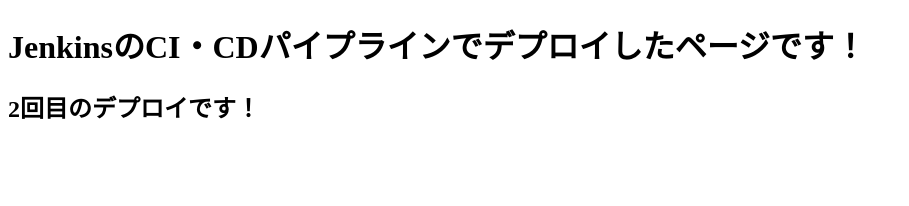
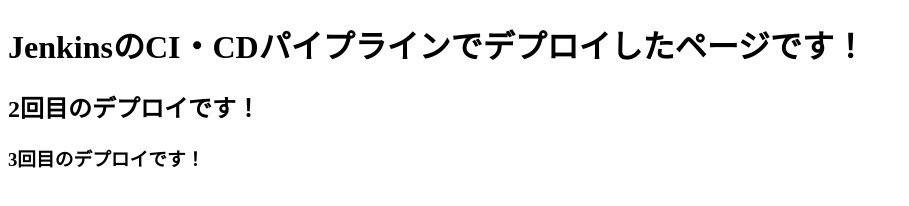
Before and after one commit to inoue-ryoki/JenkinsPipelineDemo, a plain HTML site: page index.html in a window 1280 px wide. Shown: the whole page, without its empty margins (0-909 px from the left). Drawn offline with Linux system fonts and the light colour scheme.

Commit message:
add-text

```diff
--- a/index.html
+++ b/index.html
@@ -6,5 +6,6 @@
 <body>
 <h1>JenkinsのCI・CDパイプラインでデプロイしたページです！</h1>
 <h2>2回目のデプロイです！</h2>
+<h3>3回目のデプロイです！</h3>
 </body>
 </html>
```
